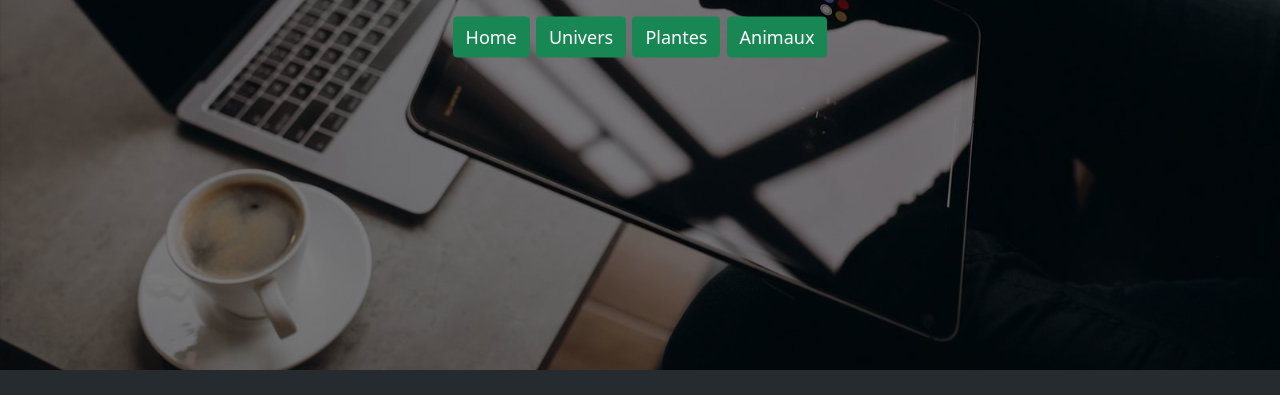
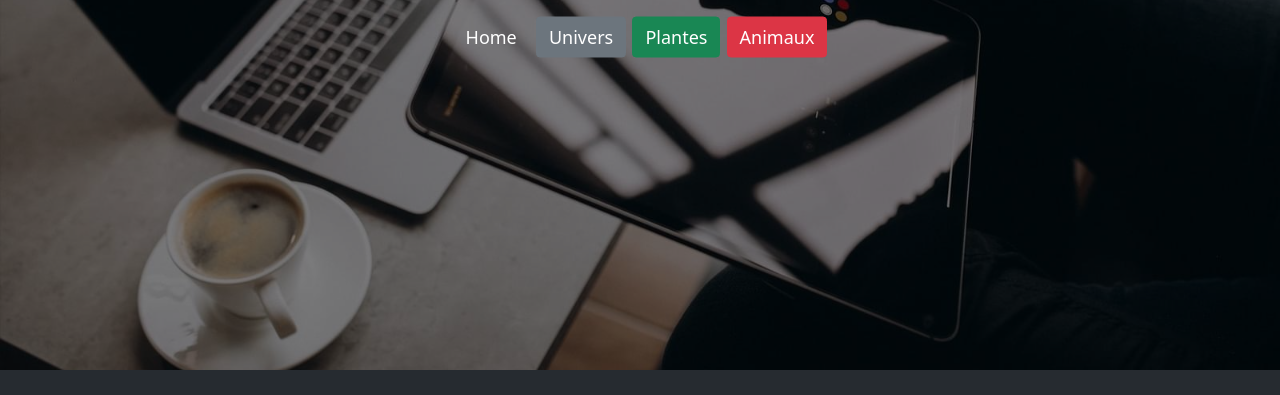
Before and after one commit to proproject2023/home, a plain HTML site: page index.html in a window 1280 px wide. Shown: the part 430-825 px from the top of the page. Drawn offline with nearby package versions, Linux system fonts and the light colour scheme; a script that the page names is missing; a web font is replaced by a local one.

Commit message:
Update index.html

```diff
--- a/index.html
+++ b/index.html
@@ -24,7 +24,7 @@
 
 <script src="js/boostrapjs.js"></script>
     <header>
-        <nav class="navbar navbar-expand-md navbar-dark bg-dark">
+        <nav class="navbar navbar-expand-lg navbar-dark bg-dark">
           <div class="container-fluid">
             <a class="navbar-brand" href="#">
               <img src="images/icon.webp" alt="" width="30" height="24" class="d-inline-block align-text-top">
@@ -68,11 +68,11 @@
        <div class="button-click container">
 
 
-        <button type="button" class="btn btn-success"> <a class="about-item-link" href="https://proproject2023.github.io/home/">home</a></button>
-        <button type="button" class="btn btn-success"> <a class="about-item-link" href="https://proproject2023.github.io/univers/">univers</a></button>
+        <button type="button" class="btn btn-Primary"> <a class="about-item-link" href="https://proproject2023.github.io/home/">home</a></button>
+        <button type="button" class="btn btn-secondary"> <a class="about-item-link" href="https://proproject2023.github.io/univers/">univers</a></button>
         <button type="button" class="btn btn-success"> <a class="about-item-link" href="https://proproject2023.github.io/plantes/">plantes</a></button>
 
-        <button type="button" class="btn btn-success"> <a class="about-item-link" href="https://proproject2023.github.io/animaux/">animaux</a></button>
+        <button type="button" class="btn btn-danger"> <a class="about-item-link" href="https://proproject2023.github.io/animaux/">animaux</a></button>
       </div>
 
 
```
